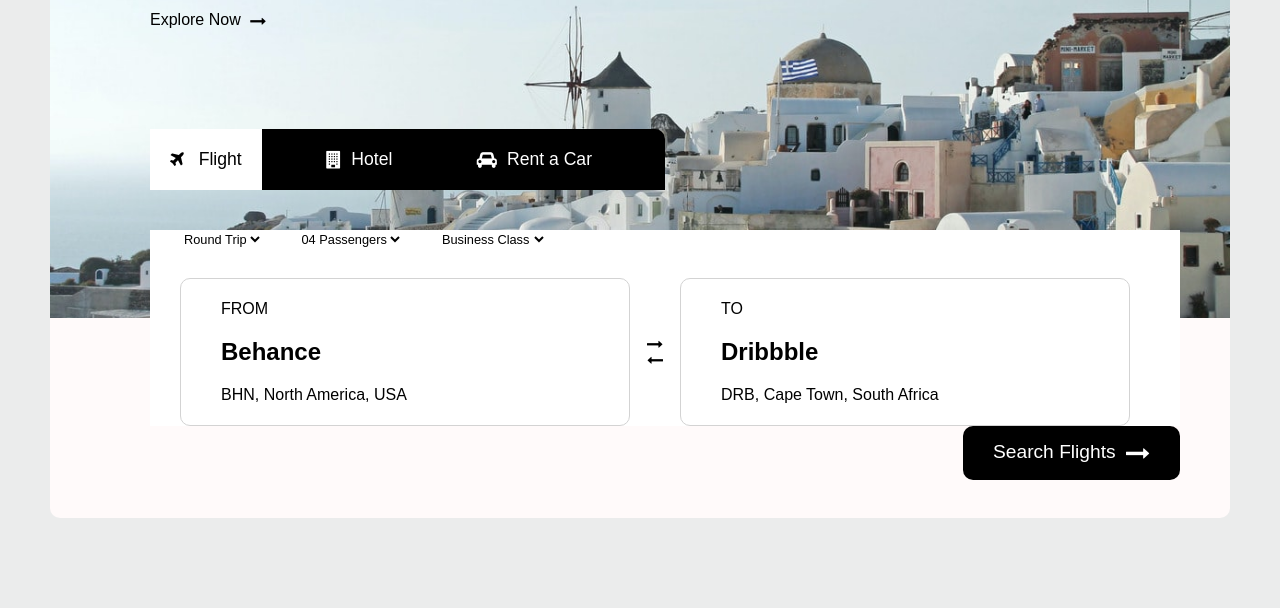
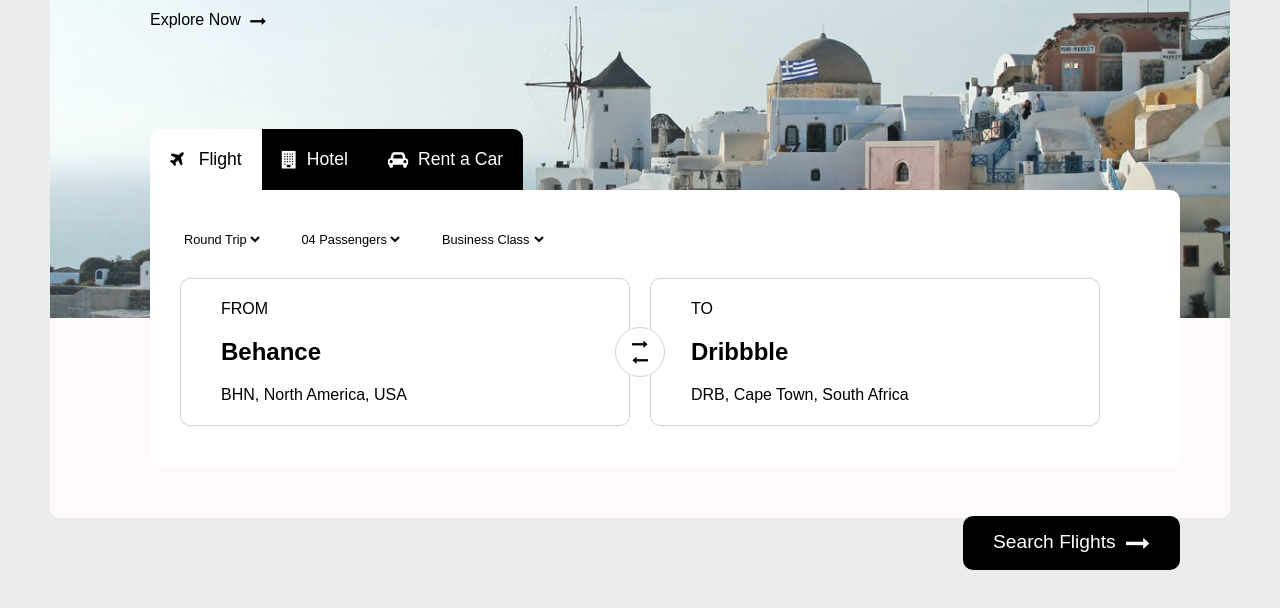
Before and after one commit to matthenschke/Flight-Booking-Landing-Page, a plain HTML site: page index.html in a window 1280 px wide. Shown: the part 282-890 px from the top of the page. Drawn offline with Linux system fonts and the light colour scheme.

Commit message:
changed travel-options from div to ul, and added travel-info section

```diff
--- a/css/style.css
+++ b/css/style.css
@@ -37,6 +37,7 @@
 ul {
   list-style: none;
   margin: 0;
+  padding: 0;
 }
 
 .d-flex {
@@ -120,6 +121,107 @@
   background-color: transparent;
 }
 
+.arrow {
+  padding: 0 5px;
+}
+
+.travel-container {
+  width: 100%;
+  height: 200px;
+  z-index: 1;
+}
+
+.travel-options {
+  display: flex;
+  border-top-right-radius: 10px;
+  border-top-left-radius: 10px;
+  margin-top: 100px;
+  width: 50%;
+}
+.travel-option {
+  font-size: 1.1rem;
+  border: none;
+  padding: 20px;
+  background-color: black;
+  color: white;
+}
+
+.travel-option:first-of-type {
+  border: none;
+  border-top-left-radius: 10px;
+  margin-left: 0;
+  background-color: white;
+  color: black;
+}
+
+.travel-option:last-of-type {
+  border-top-right-radius: 10px;
+}
+.option-icon {
+  padding-right: 10px;
+}
+
+.search-btn {
+  width: 100%;
+}
+
+.search-arrow {
+  padding-left: 5px;
+}
+
+.trip-container {
+  background-color: white;
+  padding: 40px 30px;
+  border-bottom-left-radius: 10px;
+  border-bottom-right-radius: 10px;
+  border-top-right-radius: 10px;
+}
+
+.trip-options {
+  margin-bottom: 30px;
+}
+
+.trip-option {
+  margin-right: 30px;
+}
+
+.info-container {
+  border: 1px solid #d3d3d3;
+  border-radius: 10px;
+  width: 450px;
+  padding: 5px 40px;
+  background-color: white;
+}
+
+.trip-circle {
+  z-index: 1;
+  margin: 0 -15px;
+  align-self: center;
+  border: 1px solid #d3d3d3;
+  background-color: white;
+  width: 50px;
+  height: 50px;
+  border-radius: 50%;
+  flex-direction: column;
+  justify-content: center;
+  align-items: center;
+}
+
+.circle i {
+  display: block;
+}
+
+.search-btn button {
+  margin-top: 50px;
+  padding: 15px 30px;
+  border: none;
+  border-radius: 10px;
+  background-color: black;
+  color: white;
+  float: right;
+  font-size: 1.2rem;
+}
+
 @media screen and (max-width: 981px) {
   .nav-links {
     margin: 40px auto 0 auto;
@@ -154,101 +256,3 @@
     flex-direction: column;
   }
 }
-
-.arrow {
-  padding: 0 5px;
-}
-
-.travel-container {
-  width: 100%;
-  height: 200px;
-  z-index: 1;
-}
-
-.travel-options {
-  background-color: black;
-  border-top-right-radius: 10px;
-  border-top-left-radius: 10px;
-  margin-top: 100px;
-  width: 50%;
-}
-.travel-option {
-  font-size: 1.1rem;
-  border: none;
-  padding: 20px;
-  margin: 0 20px 0;
-  background-color: inherit;
-  color: white;
-}
-
-.travel-option:first-of-type {
-  border: none;
-  margin-left: 0;
-  background-color: white;
-  color: black;
-  z-index: 1;
-}
-.option-icon {
-  padding-right: 10px;
-}
-
-.search-btn {
-  width: 100%;
-}
-
-.search-btn button {
-  padding: 15px 30px;
-  border: none;
-  border-radius: 10px;
-  background-color: black;
-  color: white;
-  float: right;
-  font-size: 1.2rem;
-}
-
-.search-arrow {
-  padding-left: 5px;
-}
-
-.trip-container {
-  background-color: white;
-  margin-top: 40px;
-  padding-left: 30px;
-}
-
-.trip-options {
-  margin-bottom: 30px;
-}
-
-.trip-option {
-  margin-right: 30px;
-}
-
-/* .trip-info {
-  position: relative;
-} */
-
-.info-container {
-  border: 1px solid #d3d3d3;
-  border-radius: 10px;
-  width: 450px;
-  padding: 5px 40px;
-  background-color: white;
-}
-
-.circle {
-  align-self: center;
-  background-color: white;
-  width: 50px;
-  height: 50px;
-  border-radius: 50%;
-  flex-direction: column;
-  justify-content: center;
-  align-items: center;
-  /* position: absolute;
-  left: 25%; */
-}
-
-.circle i {
-  display: block;
-}
--- a/index.html
+++ b/index.html
@@ -47,17 +47,17 @@
           </p>
         </div>
         <div class="travel-container">
-          <div class="travel-options">
-            <button class="travel-option">
+          <ul class="travel-options">
+            <li class="travel-option">
               <i class="fa fa-plane option-icon" aria-hidden="true"></i> Flight
-            </button>
-            <button class="travel-option">
+            </li>
+            <li class="travel-option">
               <i class="fa fa-building option-icon" aria-hidden="true"></i>Hotel
-            </button>
-            <button class="travel-option">
+            </li>
+            <li class="travel-option">
               <i class="fa fa-car option-icon" aria-hidden="true"></i>Rent a Car
-            </button>
-          </div>
+            </li>
+          </ul>
           <div class="trip-container">
             <div class="trip-options">
               <select id="trip-type" name="trip-type" class="trip-option">
@@ -86,7 +86,7 @@
                 <h2>Behance</h2>
                 <p>BHN, North America, USA</p>
               </div>
-              <div class="circle d-flex">
+              <div class="trip-circle d-flex">
                 <i class="fa fa-long-arrow-right" aria-hidden="true"></i>
                 <i class="fa fa-long-arrow-left" aria-hidden="true"></i>
               </div>
```
